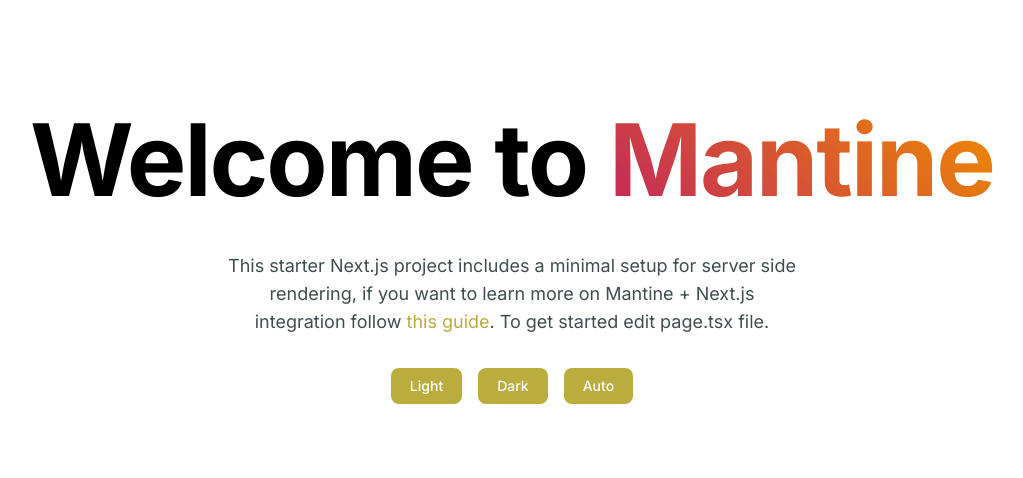
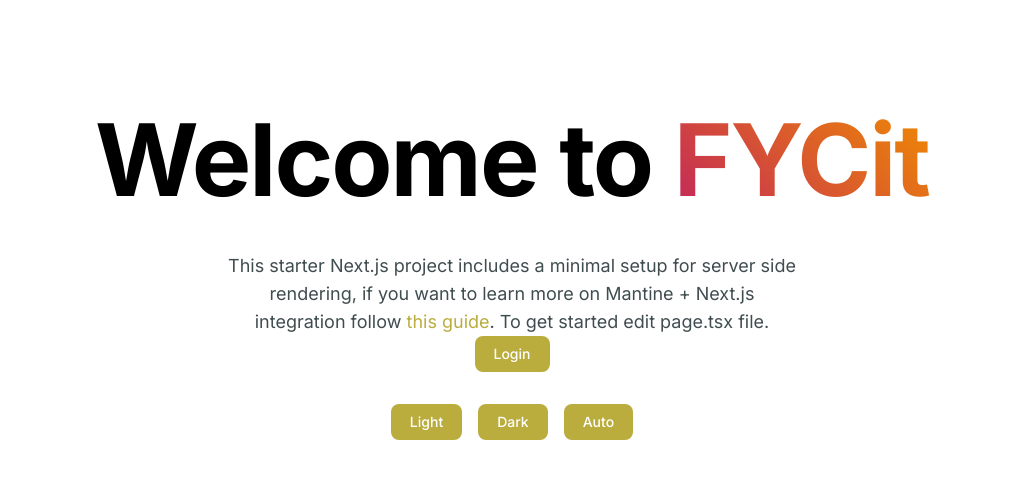
Before and after one commit to KDBismael/fycit-webapp-YD, a Next.js app: page / in a window 1280 px wide. Shown: the top 478 px of the page, without its empty margins (128-1151 px from the left). Built offline with nearby package versions, Linux system fonts and the light colour scheme.

Commit message:
Remove ProfileCompletion component and update Welcome component to include navigation to login page

```diff
--- a/components/Welcome/Welcome.tsx
+++ b/components/Welcome/Welcome.tsx
@@ -1,13 +1,16 @@
-import { Anchor, Text, Title } from '@mantine/core';
+'use client';
+import { Anchor, Button, Text, Title } from '@mantine/core';
+import { useRouter } from 'next/navigation';
 import classes from './Welcome.module.css';
 
 export function Welcome() {
+  const router = useRouter();
   return (
     <>
       <Title className={classes.title} ta="center" mt={100}>
         Welcome to{' '}
         <Text inherit variant="gradient" component="span" gradient={{ from: 'pink', to: 'yellow' }}>
-          Mantine
+          FYCit
         </Text>
       </Title>
       <Text c="dimmed" ta="center" size="lg" maw={580} mx="auto" mt="xl">
@@ -17,6 +20,8 @@
           this guide
         </Anchor>
         . To get started edit page.tsx file.
+        {/* Navigate to /auth/login */}
+        <Button onClick={() => router.push('/auth/login')}>Login</Button>
       </Text>
     </>
   );
```
Also changed, not shown: app/profile-completion/page.tsx (renamed from app/profile-com/page.tsx).
